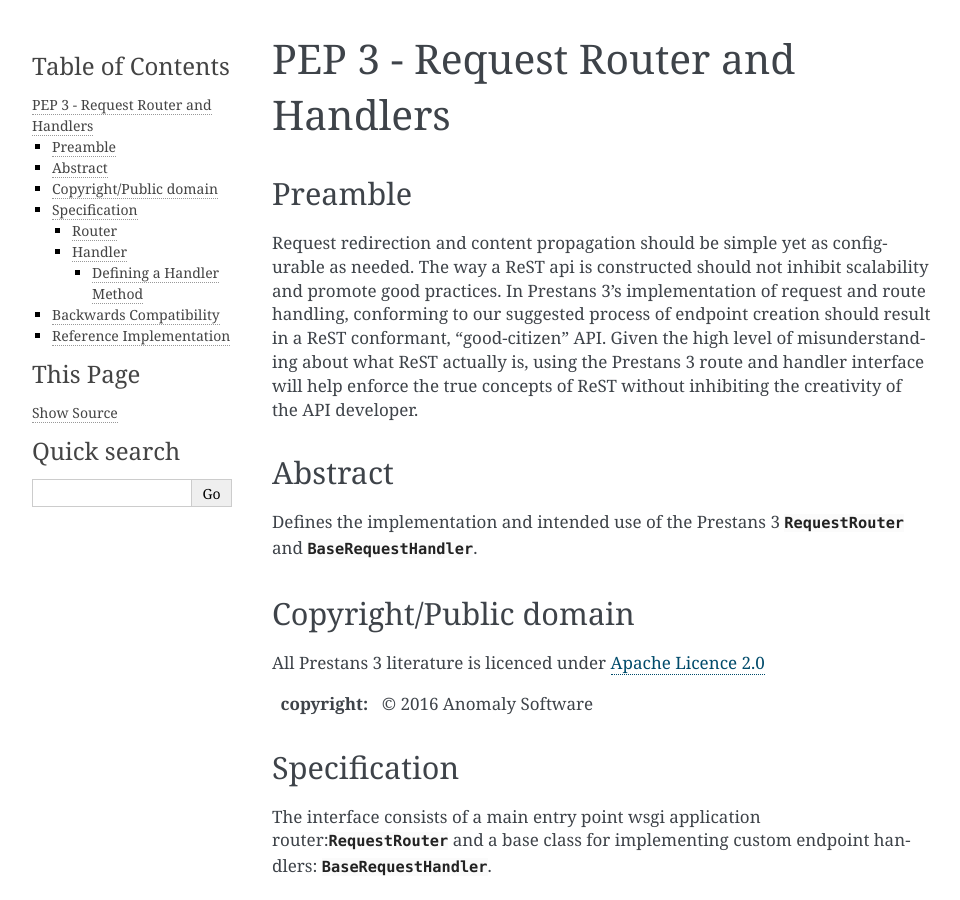
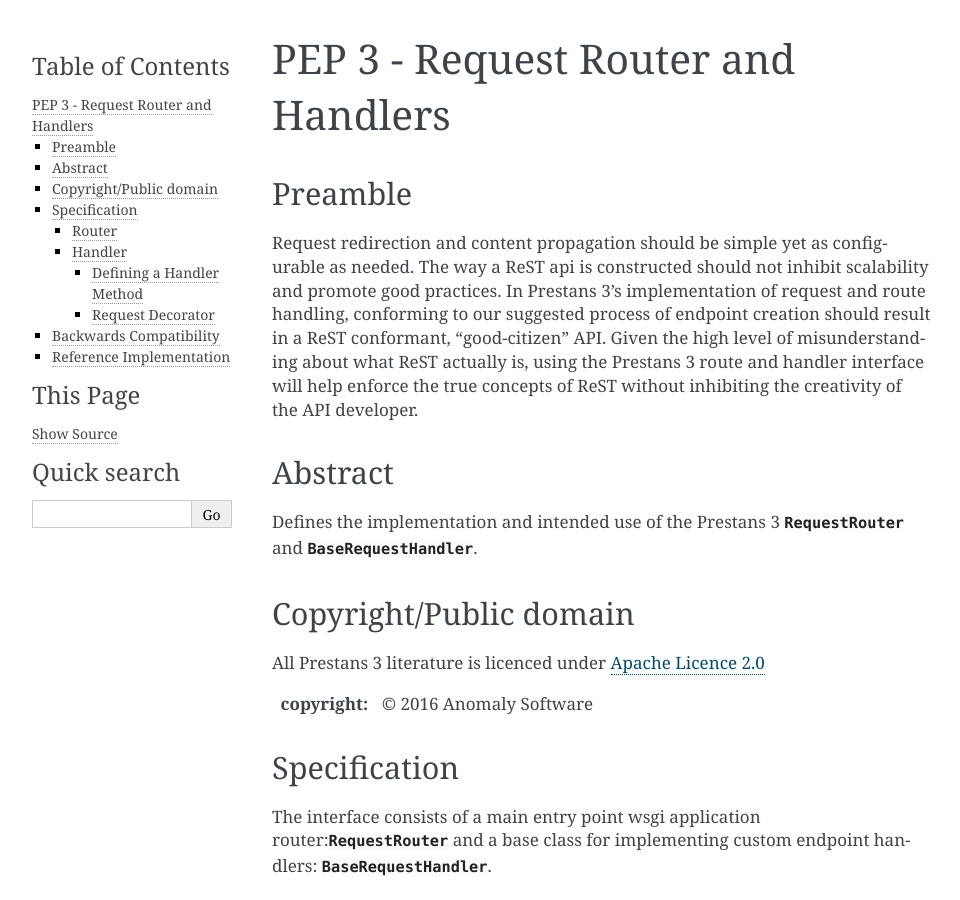
Before and after one commit to coderatchet/prestans3, a Sphinx documentation site: the page built from docs/peps/PEP-3_router_and_handler_interface.rst, in a window 1280 px wide and 900 px high. Shown: the whole window, without its empty margins (148-1108 px from the left). Built offline with Sphinx 7.4.7, drawn with Linux system fonts in a browser that asks for light colours.

Commit message:
request and response decorator entries in conf.py

```diff
--- a/docs/conf.py
+++ b/docs/conf.py
@@ -203,6 +203,10 @@
 
 .. |RequestRouter|  replace:: :class:`RequestRouter<request_router.RequestRouter>`
 .. |RequestRouters|  replace:: :class:`RequestRouters<request_router.RequestRouter>`
+
+.. |@request|  replace:: :func:`@request<request_handler.request>`
+
+.. |@response| replace:: :func:`@response<request_handler.response>`
 
 """
 
--- a/docs/peps/PEP-3_router_and_handler_interface.rst
+++ b/docs/peps/PEP-3_router_and_handler_interface.rst
@@ -104,8 +104,12 @@
 
 A request handler method is unique for each permutation of url path, query parameters and http verb. the name of a
 method is arbitrary but should indicate what verb it supports e.g. ``def get_with_search_keywords(...)``. Methods
-defined on the |BaseRequestHandler| may be configured to handle requests and constrain responses using the
-:func:`@request<request_handler.request>` and :func:`@response<request_handler.response>` decorators.
+defined on the |BaseRequestHandler| may be configured to handle requests and constrain responses using the |@request|
+and |@response| decorators.
+
+Request Decorator
+"""""""""""""""""
+
 
 Backwards Compatibility
 -----------------------
```
